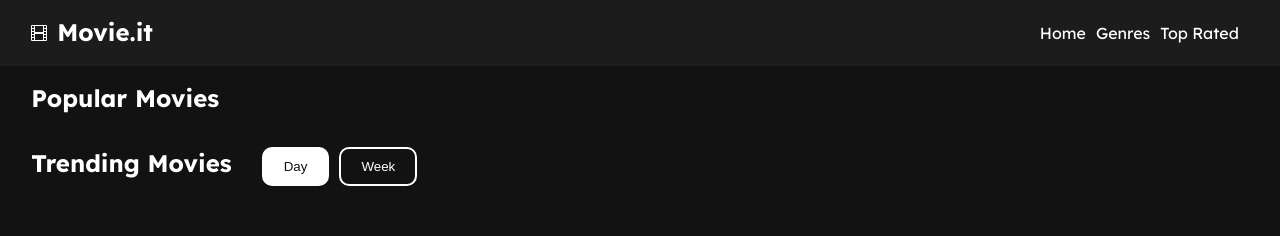
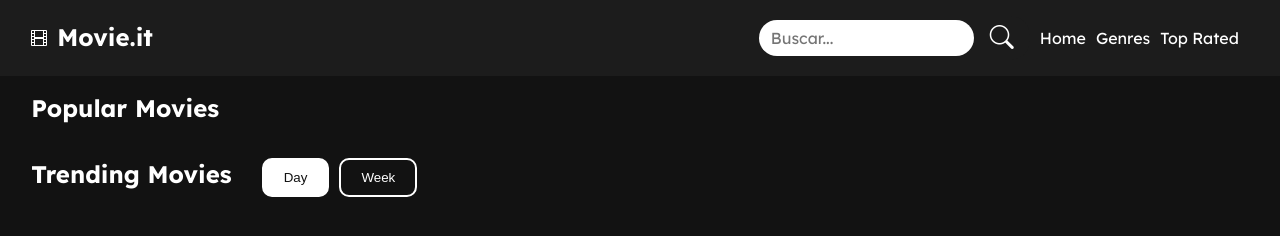
Before and after one commit to DaviBoni-dev/Movie.it, a website built with Vite: page index.html in a window 1280 px wide. Built offline with nearby package versions, Linux system fonts and the light colour scheme; no server answers.

Commit message:
Barra de pesquisa criada

```diff
--- a/index.html
+++ b/index.html
@@ -6,6 +6,7 @@
     <link rel="stylesheet" href="./public/css/style.css" />
     <link rel="preconnect" href="https://fonts.googleapis.com" />
     <link rel="preconnect" href="https://fonts.gstatic.com" crossorigin />
+    <link rel="stylesheet" href="https://cdn.jsdelivr.net/npm/bootstrap-icons@1.11.3/font/bootstrap-icons.min.css">
     <link
       href="https://fonts.googleapis.com/css2?family=Lexend+Deca:wght@100..900&display=swap"
       rel="stylesheet"
@@ -32,6 +33,15 @@
         </div>
         <div class="header-right">
           <ul>
+            <li>
+              <div class="search-bar">
+                <input type="search" placeholder="Buscar...">
+                <button type="submit">
+                  <i class="bi bi-search"></i> <!-- Ícone de lupa ou insira uma imagem -->
+                </button>
+            </div>
+
+          </li>
             <li><a href="">Home</a></li>
             <li><a href="">Genres</a></li>
             <li><a href="">Top Rated</a></li>
--- a/public/css/style.css
+++ b/public/css/style.css
@@ -55,9 +55,53 @@ header {
   align-items: center;
 }
 
+.search-bar {
+  display: flex;
+  align-items: center;
+  width: 100%;
+  max-width: 40rem;
+  border-radius: 2rem;
+  overflow: hidden;
+}
+
+.search-bar input[type="search"] {
+  flex: 1;
+  padding: 0.8rem 1.2rem;
+  font-size: 1.6rem;
+  margin-left: 3rem;
+  border-radius: 2rem;
+  border: none;
+  outline: none;
+  font-family: "Lexend Deca", sans-serif;
+}
+
+.search-bar button {
+  background-color: #1c1c1c; /* cor do botão */
+  color: white;
+  border: none;
+  padding: 0.8rem 1.6rem;
+  cursor: pointer;
+  font-size: 1.8rem;
+}
+
+.header-right button{
+  border: none;
+  box-shadow: none;
+}
+ .header-right i{
+  font-size: 2.4rem;
+  cursor: pointer;
+  color: white;
+  background-color: #1c1c1c;
+  border: none;
+  text-decoration: none;
+ }
+
 ul {
   list-style-type: none;
   display: flex;
+  justify-content: center;
+  align-items: center;
 }
 
 li {
```
